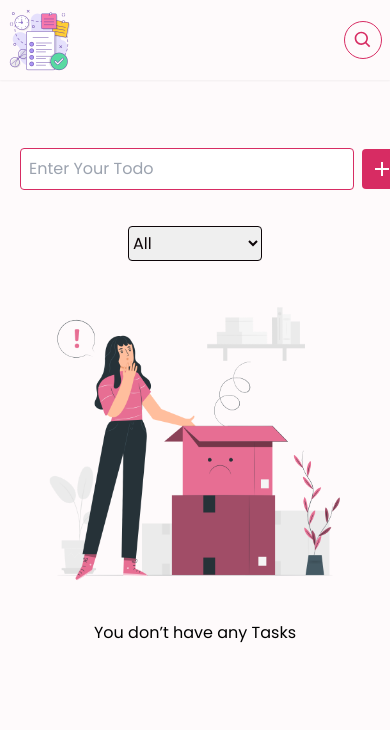
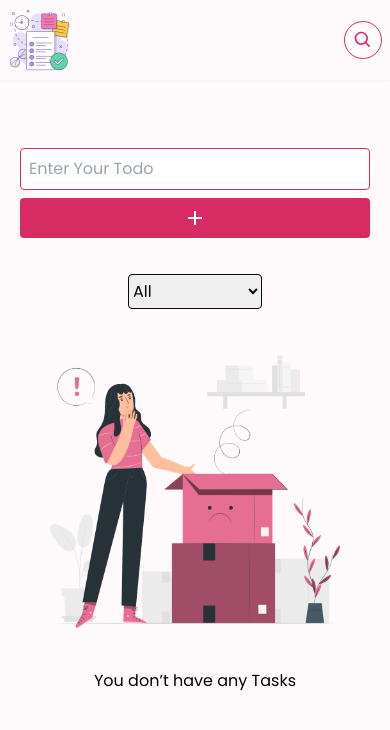
Before and after one commit to alaashalaby/todo-app, a React (Vite) app: page / in a window 390 px wide. Shown: the top 730 px of the page. Built offline with nearby package versions, Linux system fonts and the light colour scheme.

Commit message:
Edit in responsive of AddTodo component

```diff
--- a/src/components/AddTodo.tsx
+++ b/src/components/AddTodo.tsx
@@ -35,7 +35,7 @@ const AddTodo = () => {
     <>
       <div className="rounded p-5 max-w-2xl mx-auto">
         <form
-          className="flex items-center gap-2 mb-4"
+          className="flex gap-2 mb-4 flex-col md:flex-row"
           onSubmit={(e) => e.preventDefault()}
         >
           <input
@@ -46,7 +46,7 @@ const AddTodo = () => {
             className="outline-none p-2 flex-grow border border-[#D72C63] rounded"
           />
           <button
-            className="bg-[#D72c63] text-white p-2 rounded"
+            className="bg-[#D72c63] text-white p-2 rounded flex items-center justify-center"
             type="submit"
             onClick={handleAddTodo}
           >
```
